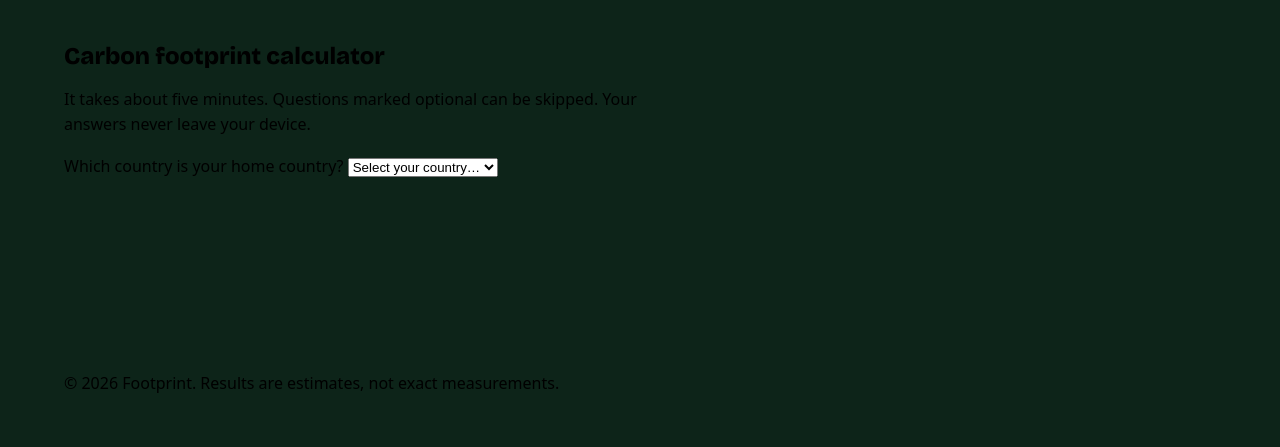
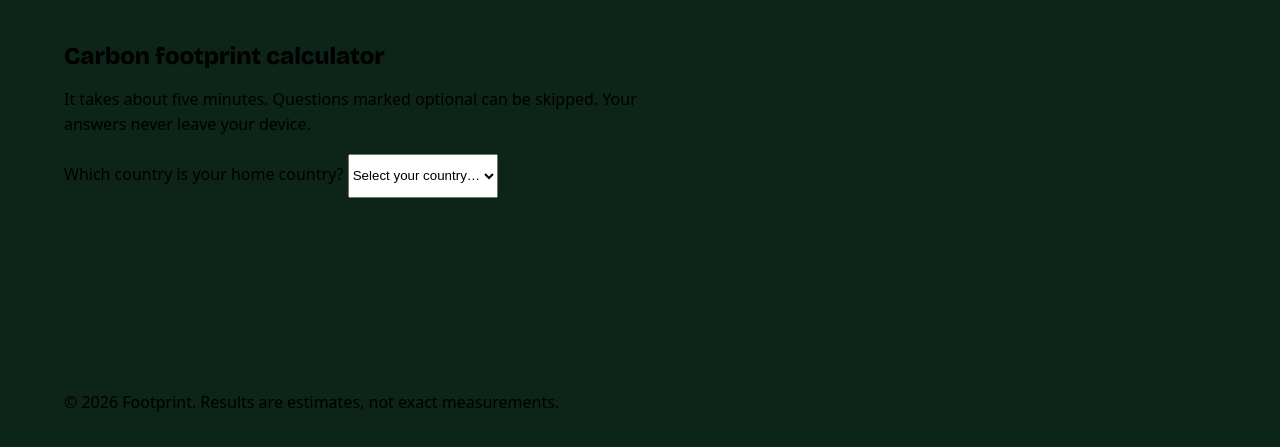
Before and after one commit to Yashcadence/CarbonLumi.com, a plain HTML site: page calculator.html in a window 1280 px wide. Shown: the part 65-512 px from the top of the page. Drawn offline with nearby package versions, Linux system fonts and the light colour scheme.

Commit message:
style: make buttons and fields easier to tap

```diff
--- a/CSS/style.css
+++ b/CSS/style.css
@@ -402,3 +402,8 @@ label small {
         font-size: 1.5rem;
     }
 }
+
+
+.btn, .cta, select, input {
+    min-height: 44px;
+}
```
